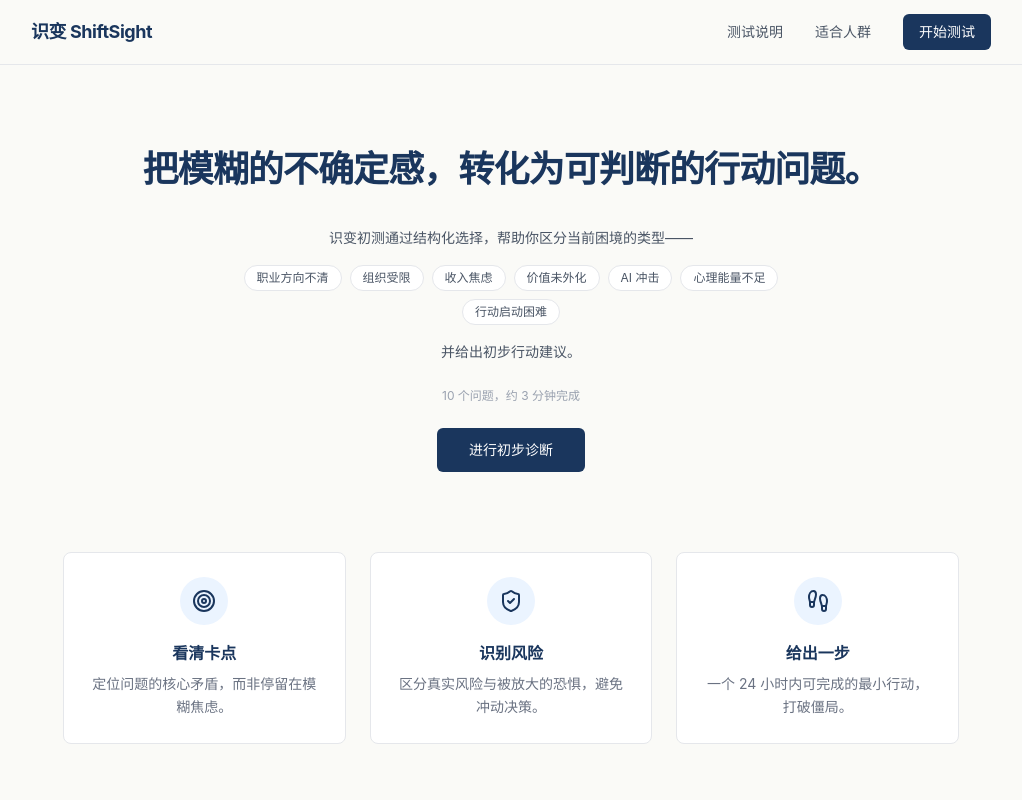
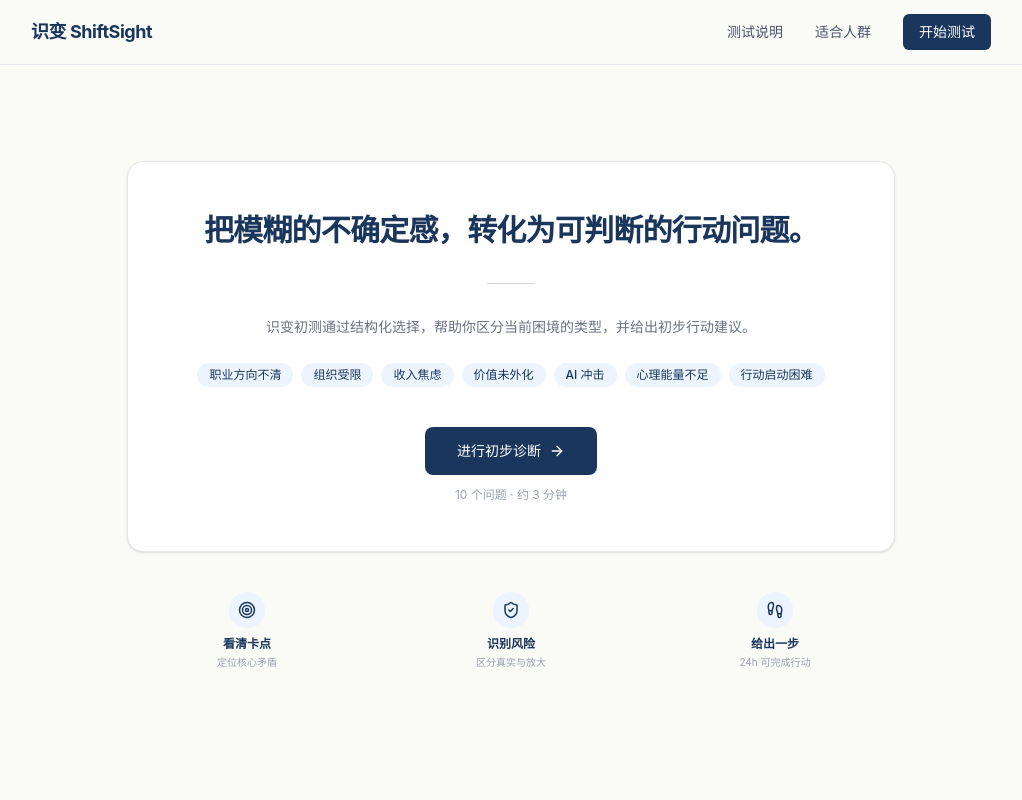
Before and after one commit to ShayLiu/shiftsight, a Next.js app: page / in a window 1280 px wide. Shown: the top 800 px of the page, without its empty margins (129-1151 px from the left). Built offline with nearby package versions, Linux system fonts and the light colour scheme.

Commit message:
design: hero as centered card with refined layout

```diff
--- a/components/Hero.tsx
+++ b/components/Hero.tsx
@@ -1,69 +1,67 @@
 import Link from 'next/link';
-import { Target, ShieldCheck, Footprints } from 'lucide-react';
+import { ArrowRight, Target, ShieldCheck, Footprints } from 'lucide-react';
+
+const TAGS = ['职业方向不清', '组织受限', '收入焦虑', '价值未外化', 'AI 冲击', '心理能量不足', '行动启动困难'];
 
 export default function Hero() {
   return (
-    <section className="py-20 px-4 sm:px-6 lg:px-8">
-      <div className="mx-auto max-w-3xl text-center">
-        <h1 className="text-2xl sm:text-3xl lg:text-4xl font-bold text-[#1a365d] leading-snug tracking-tight">
-          把模糊的不确定感，转化为可判断的行动问题。
+    <section className="py-16 sm:py-24 px-4 sm:px-6 lg:px-8">
+      <div className="mx-auto max-w-3xl">
+        {/* Main card */}
+        <div className="rounded-2xl border border-gray-200 bg-white p-8 sm:p-12 shadow-sm">
+          {/* Title */}
+          <h1 className="text-xl sm:text-2xl lg:text-3xl font-bold text-[#1a365d] leading-snug tracking-tight text-center">
+            把模糊的不确定感，<br className="sm:hidden" />转化为可判断的行动问题。
           </h1>
 
-        <div className="mt-8 mx-auto max-w-xl space-y-4">
-          <p className="text-sm text-gray-600 leading-relaxed">
-            识变初测通过结构化选择，帮助你区分当前困境的类型——
+          {/* Divider */}
+          <div className="mx-auto w-12 h-px bg-[#1a365d]/20 my-6 sm:my-8" />
+
+          {/* Description */}
+          <p className="text-center text-sm text-gray-500 leading-relaxed max-w-lg mx-auto">
+            识变初测通过结构化选择，帮助你区分当前困境的类型，并给出初步行动建议。
           </p>
-          <div className="flex flex-wrap justify-center gap-2">
-            {['职业方向不清', '组织受限', '收入焦虑', '价值未外化', 'AI 冲击', '心理能量不足', '行动启动困难'].map((tag) => (
-              <span key={tag} className="inline-block rounded-full border border-gray-200 bg-white px-3 py-1 text-xs text-gray-600">
+
+          {/* Tags */}
+          <div className="mt-6 flex flex-wrap justify-center gap-2">
+            {TAGS.map((tag) => (
+              <span
+                key={tag}
+                className="rounded-full bg-[#ebf4ff] px-3 py-1 text-xs font-medium text-[#1a365d]"
+              >
                 {tag}
               </span>
             ))}
           </div>
-          <p className="text-sm text-gray-600 leading-relaxed">
-            并给出初步行动建议。
-          </p>
-        </div>
 
-        <p className="mt-6 text-xs text-gray-400">10 个问题，约 3 分钟完成</p>
-
-        <div className="mt-6">
+          {/* CTA area */}
+          <div className="mt-8 sm:mt-10 flex flex-col items-center gap-3">
             <Link
               href="/test"
-            className="inline-block rounded-md bg-[#1a365d] px-8 py-3 text-sm font-medium text-white hover:bg-[#2a4a7f] transition-colors"
+              className="inline-flex items-center gap-2 rounded-lg bg-[#1a365d] px-8 py-3.5 text-sm font-medium text-white hover:bg-[#2a4a7f] transition-colors"
             >
               进行初步诊断
+              <ArrowRight size={16} />
             </Link>
+            <span className="text-xs text-gray-400">10 个问题 · 约 3 分钟</span>
           </div>
         </div>
 
-      <div className="mx-auto max-w-4xl mt-20 grid grid-cols-1 sm:grid-cols-3 gap-6">
-        <div className="rounded-lg border border-gray-200 bg-white p-6 text-center">
-          <div className="mx-auto mb-4 flex h-12 w-12 items-center justify-center rounded-full bg-[#ebf4ff]">
-            <Target size={24} className="text-[#1a365d]" />
+        {/* Three value points */}
+        <div className="mt-10 grid grid-cols-3 gap-4 sm:gap-6">
+          {[
+            { icon: Target, title: '看清卡点', desc: '定位核心矛盾' },
+            { icon: ShieldCheck, title: '识别风险', desc: '区分真实与放大' },
+            { icon: Footprints, title: '给出一步', desc: '24h 可完成行动' },
+          ].map((item) => (
+            <div key={item.title} className="text-center">
+              <div className="mx-auto mb-2 flex h-9 w-9 items-center justify-center rounded-full bg-[#ebf4ff]">
+                <item.icon size={18} className="text-[#1a365d]" />
               </div>
-          <h3 className="text-base font-semibold text-[#1a365d]">看清卡点</h3>
-          <p className="mt-2 text-sm text-gray-500 leading-relaxed">
-            定位问题的核心矛盾，而非停留在模糊焦虑。
-          </p>
+              <p className="text-xs font-semibold text-[#1a365d]">{item.title}</p>
+              <p className="text-[10px] text-gray-400 mt-0.5">{item.desc}</p>
             </div>
-        <div className="rounded-lg border border-gray-200 bg-white p-6 text-center">
-          <div className="mx-auto mb-4 flex h-12 w-12 items-center justify-center rounded-full bg-[#ebf4ff]">
-            <ShieldCheck size={24} className="text-[#1a365d]" />
-          </div>
-          <h3 className="text-base font-semibold text-[#1a365d]">识别风险</h3>
-          <p className="mt-2 text-sm text-gray-500 leading-relaxed">
-            区分真实风险与被放大的恐惧，避免冲动决策。
-          </p>
-        </div>
-        <div className="rounded-lg border border-gray-200 bg-white p-6 text-center">
-          <div className="mx-auto mb-4 flex h-12 w-12 items-center justify-center rounded-full bg-[#ebf4ff]">
-            <Footprints size={24} className="text-[#1a365d]" />
-          </div>
-          <h3 className="text-base font-semibold text-[#1a365d]">给出一步</h3>
-          <p className="mt-2 text-sm text-gray-500 leading-relaxed">
-            一个 24 小时内可完成的最小行动，打破僵局。
-          </p>
+          ))}
         </div>
       </div>
     </section>
```
Also changed, not shown: 32 other files (tests, documents, lock files or other folders). Lines whose indentation alone changed are shown as unchanged.
